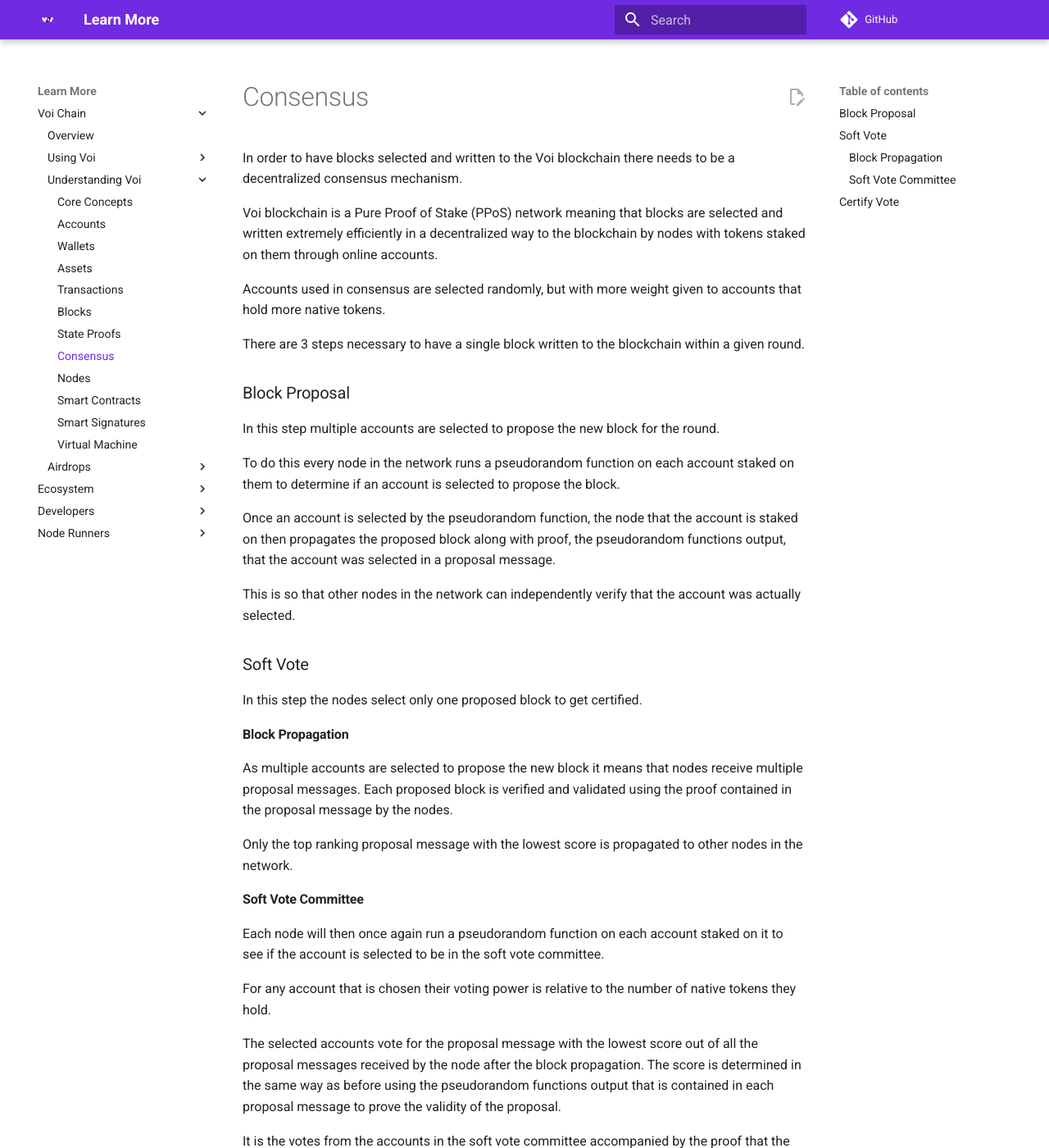
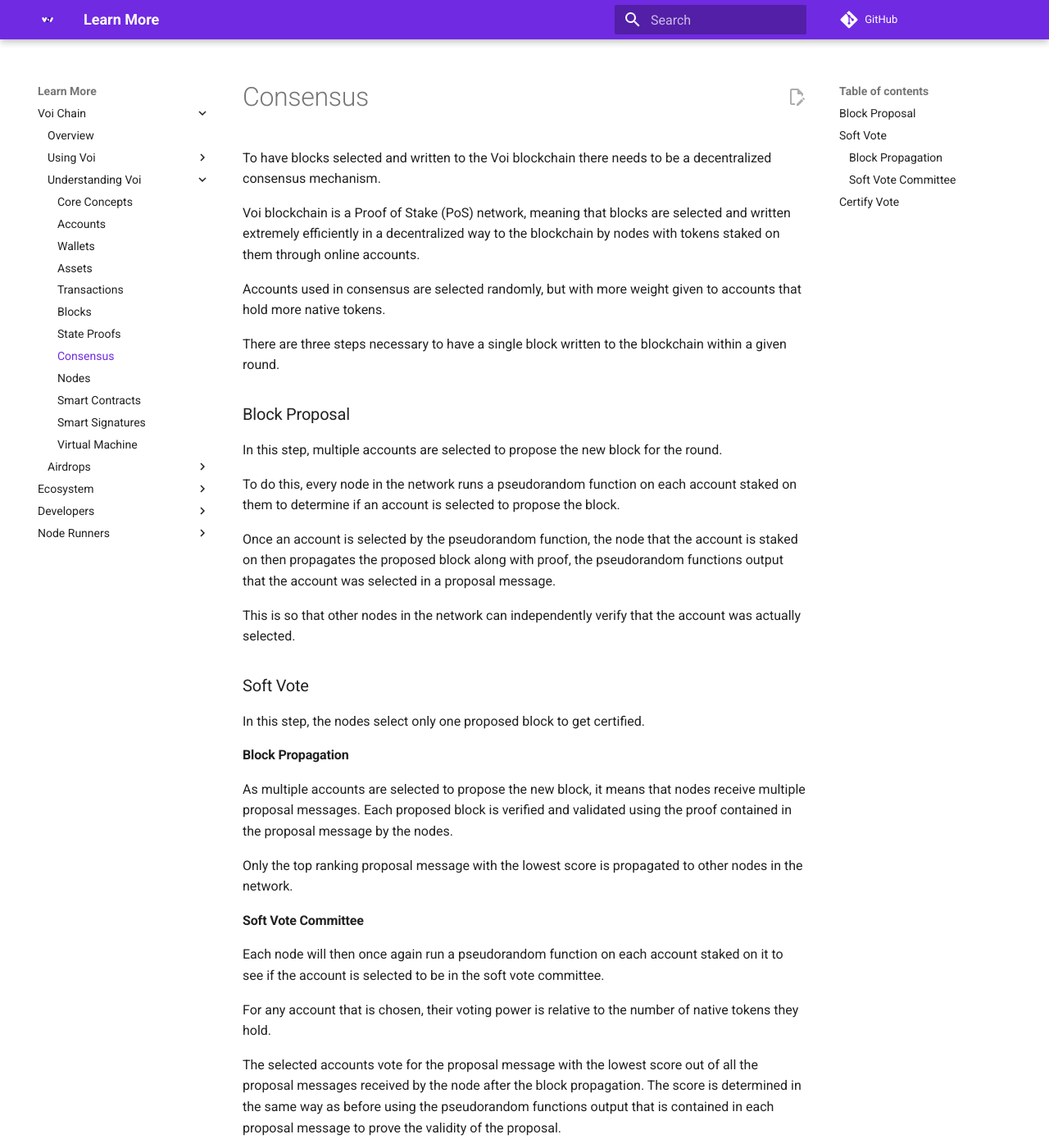
Before and after one commit to VoiNetwork/learn-more, an MkDocs documentation site: the page built from docs/understanding-voi/consensus.md, in a window 1280 px wide and 1400 px high. Shown: the whole window at 82% size. Built offline with MkDocs 1.6.1 and Material for MkDocs 9.7.7, drawn with Linux system fonts in a browser that asks for light colours; plug-ins that fetch from the network failed and are left out; comment, search, counter and statistics services are not loaded; some of the changed text lies outside the part shown.

Commit message:
Typographical corrections

```diff
--- a/docs/understanding-voi/consensus.md
+++ b/docs/understanding-voi/consensus.md
@@ -1,33 +1,39 @@
 # Consensus
 
-In order to have blocks selected and written to the Voi blockchain there needs to be a decentralized consensus mechanism.
+To have blocks selected and written to the Voi blockchain there needs to be a decentralized consensus mechanism.
 
-Voi blockchain is a Pure Proof of Stake (PPoS) network meaning that blocks are selected and written extremely efficiently in a decentralized way to the blockchain by nodes with tokens staked on them through online accounts.
+Voi blockchain is a Proof of Stake (PoS) network,
+meaning that blocks are selected
+and written extremely efficiently in a decentralized way to the blockchain by nodes with tokens
+staked on them through online accounts.
 
 Accounts used in consensus are selected randomly, but with more weight given to accounts that hold more native tokens.
 
-There are 3 steps necessary to have a single block written to the blockchain within a given round.
+There are three steps necessary to have a single block written to the blockchain within a given round.
 
 
 ### Block Proposal
 
-In this step multiple accounts are selected to propose the new block for the round.
+In this step, multiple accounts are selected to propose the new block for the round.
 
-To do this every node in the network runs a pseudorandom function on each account staked on them to determine if an account is selected to propose the block.
+To do this,
+every node in the network runs a pseudorandom function on each account
+staked on them to determine if an account is selected to propose the block.
 
-Once an account is selected by the pseudorandom function, the node that the account is staked on then propagates the proposed block along with proof, the pseudorandom functions output, that the account was selected in a proposal message.
+Once an account is selected by the pseudorandom function,
+the node that the account is staked on then propagates the proposed block along with proof,
+the pseudorandom functions output that the account was selected in a proposal message.
 
 This is so that other nodes in the network can independently verify that the account was actually selected.
 
-
 ### Soft Vote
 
-In this step the nodes select only one proposed block to get certified.
-
+In this step, the nodes select only one proposed block to get certified.
 
 #### Block Propagation
 
-As multiple accounts are selected to propose the new block it means that nodes receive multiple proposal messages. Each proposed block is verified and validated using the proof contained in the proposal message by the nodes.
+As multiple accounts are selected to propose the new block, it means that nodes receive multiple proposal messages.
+Each proposed block is verified and validated using the proof contained in the proposal message by the nodes.
 
 Only the top ranking proposal message with the lowest score is propagated to other nodes in the network.
 
@@ -36,7 +42,7 @@
 
 Each node will then once again run a pseudorandom function on each account staked on it to see if the account is selected to be in the soft vote committee.
 
-For any account that is chosen their voting power is relative to the number of native tokens they hold.
+For any account that is chosen, their voting power is relative to the number of native tokens they hold.
 
 The selected accounts vote for the proposal message with the lowest score out of all the proposal messages received by the node after the block propagation. The score is determined in the same way as before using the pseudorandom functions output that is contained in each proposal message to prove the validity of the proposal.
 
@@ -53,8 +59,11 @@
 
 A final committee of accounts selected in the same way as in the soft vote committee now validates the passed block proposal for any problems.
 
-If the block proposal is valid this same final committee votes until a quorum is reached to certify the block in the proposal.
+If the block proposal is valid,
+this same final committee votes until a quorum is reached to certify the block in the proposal.
 
-Once the block is successfully voted to be certified the node that proposed the block in the first place then creates a certificate for the block and writes it to the ledger.
+Once the block is successfully voted to be certified,
+the node that proposed the block in the first place then creates a certificate for the block
+and writes it to the ledger.
 
-Once the block is written to the ledger a new round begins for the next block.
+Once the block is written to the ledger, a new round begins for the next block.
```
